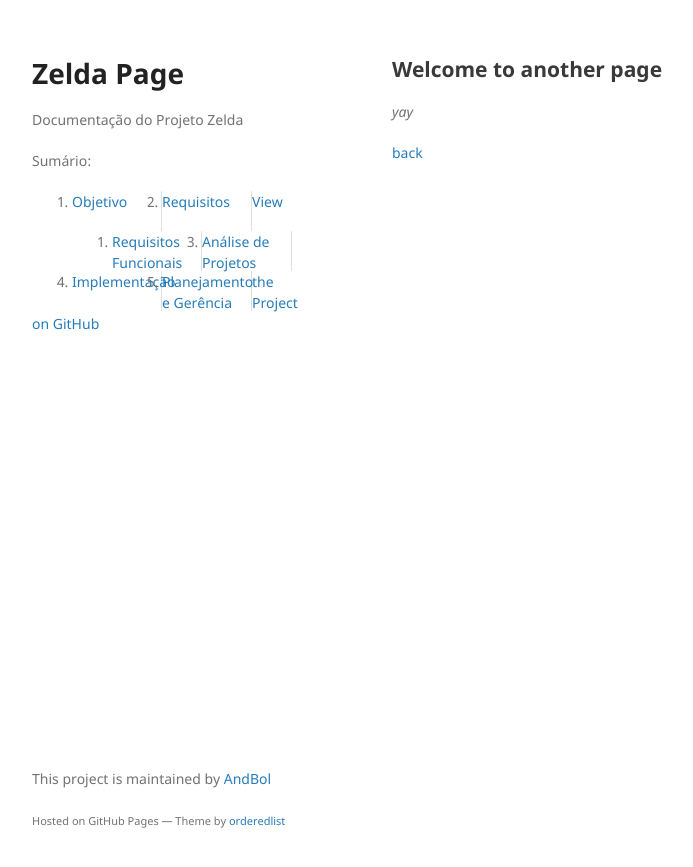
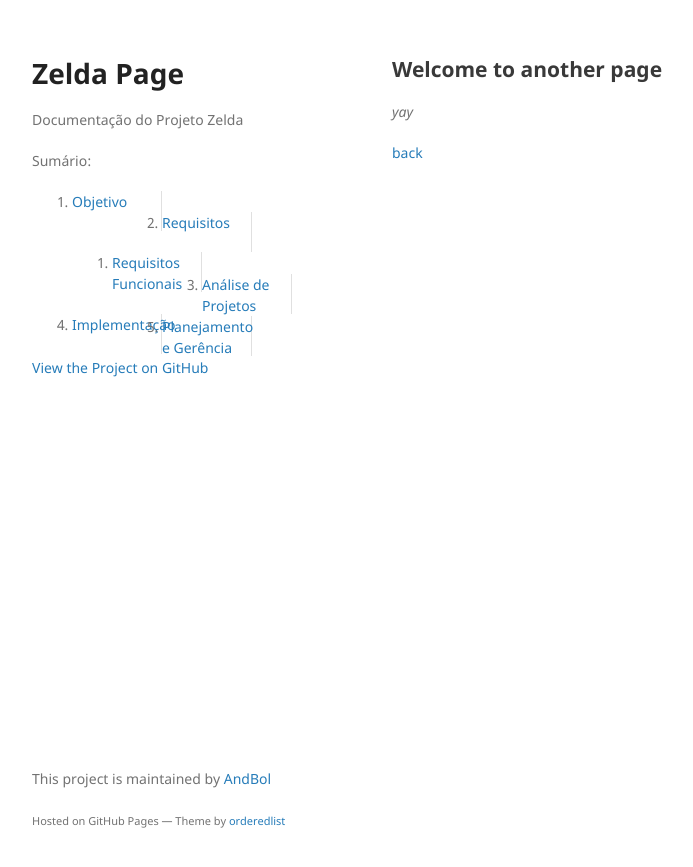
Before and after one commit to AndBol/zelda-gh-pages, a Jekyll site: the page built from docs/another-page.md, in a window 1280 px wide. Shown: the top 867 px of the page, without its empty margins (178-871 px from the left). Built offline with Jekyll 4.4.1, drawn with Linux system fonts in a browser that asks for light colours; our own code applies the rules of GitHub Pages for plain Markdown files.

Commit message:
fix: corrige erro de sintaxe html

```diff
--- a/docs/_config.yml
+++ b/docs/_config.yml
@@ -1,19 +1,21 @@
 title: "Zelda Page"
 description: "
+<p>
   Documentação do Projeto Zelda
 </p>
 <p>
   Sumário: <br>
   <ol>
-    <li> <a href=\"#1-objetivo\">Objetivo</a> </li>
-    <li> <a href=\"#2-requisitos\">Requisitos</a> </li>
+    <li> <a href=\"#1-objetivo\">Objetivo</a> </li> <br>
+    <li> <a href=\"#2-requisitos\">Requisitos</a> </li> <br>
       <ol>
-        <li> <a href=\"#22-funcionais\">Requisitos Funcionais</a></li>
+        <li> <a href=\"#22-funcionais\">Requisitos Funcionais</a></li> <br>
       </ol>
-    <li> <a href=\"#3-analise-de-projeto\">Análise de Projetos</a> </li>
-    <li> <a href=\"#4-implementacao\">Implementação</a> </li>
-    <li> <a href=\"#5-planejamento-e-gerencia\">Planejamento e Gerência</a> </li>
+    <li> <a href=\"#3-analise-de-projeto\">Análise de Projetos</a> </li> <br>
+    <li> <a href=\"#4-implementacao\">Implementação</a> </li> <br>
+    <li> <a href=\"#5-planejamento-e-gerencia\">Planejamento e Gerência</a> </li> <br>
   </ol>
+</p>
 "
 show_downloads: false
 google_analytics: true
```
